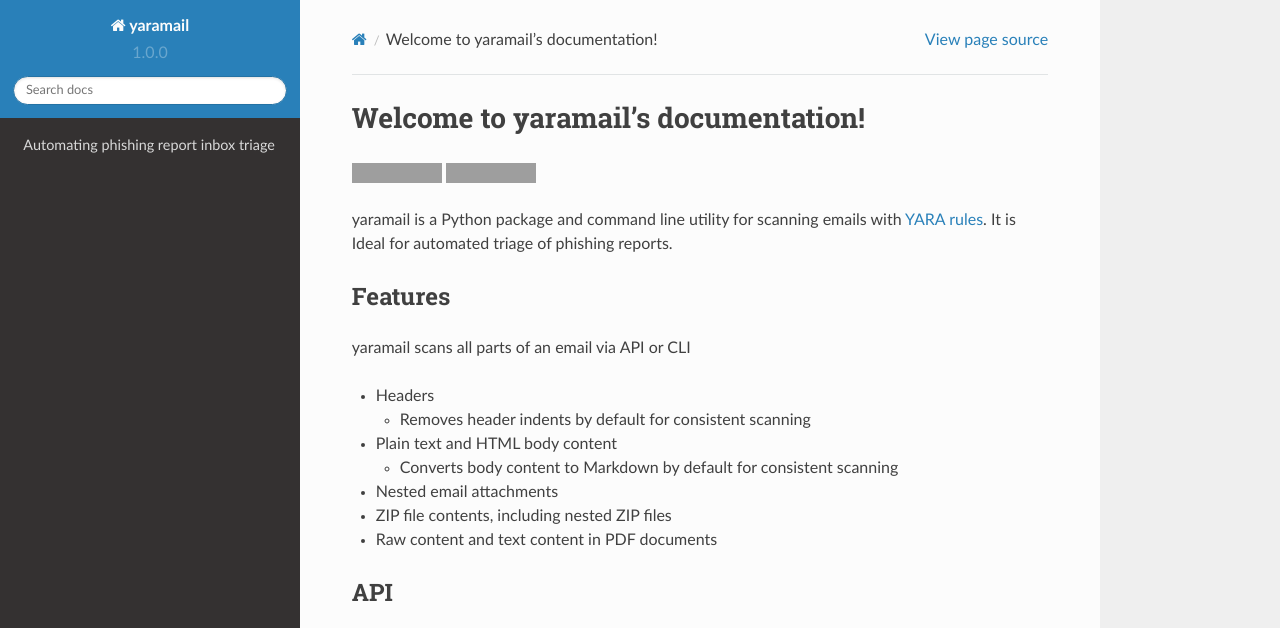
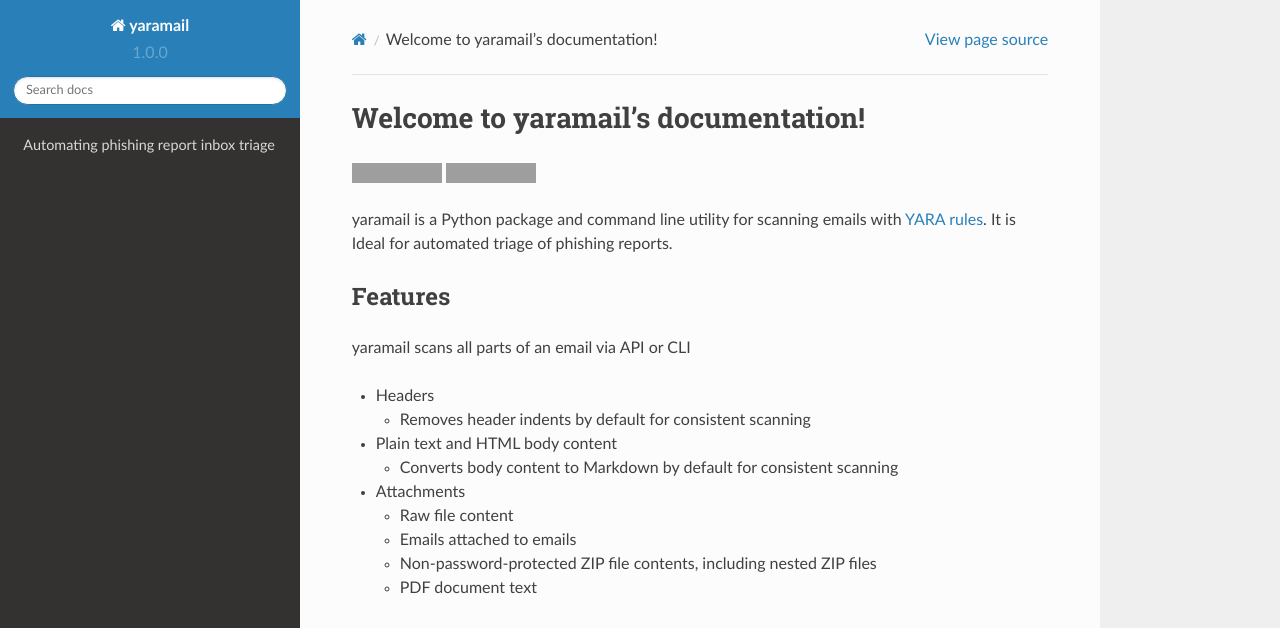
Before and after one commit to seanthegeek/yaramail, a Sphinx documentation site: the page built from docs/source/index.md, in a window 1280 px wide and 900 px high, cut to the strip 0-628 px from the top of the window. Built offline with Sphinx 7.4.7 and the Read the Docs theme 2.0.0, drawn with Linux system fonts in a browser that asks for light colours; grey boxes are pictures that could not be loaded.

Commit message:
Clean up the features list

```diff
--- a/docs/source/index.md
+++ b/docs/source/index.md
@@ -14,9 +14,11 @@
   -  Removes header indents by default for consistent scanning
 - Plain text and HTML body content
   - Converts body content to Markdown by default for consistent scanning
-- Nested email attachments
-- ZIP file contents, including nested ZIP files
-- Raw content and text content in PDF documents
+- Attachments
+  - Raw file content
+  - Emails attached to emails
+  - Non-password-protected ZIP file contents, including nested ZIP files
+  - PDF document text
 
 ## API
 
```
Also changed, not shown: README.md (+5 -3 lines).
